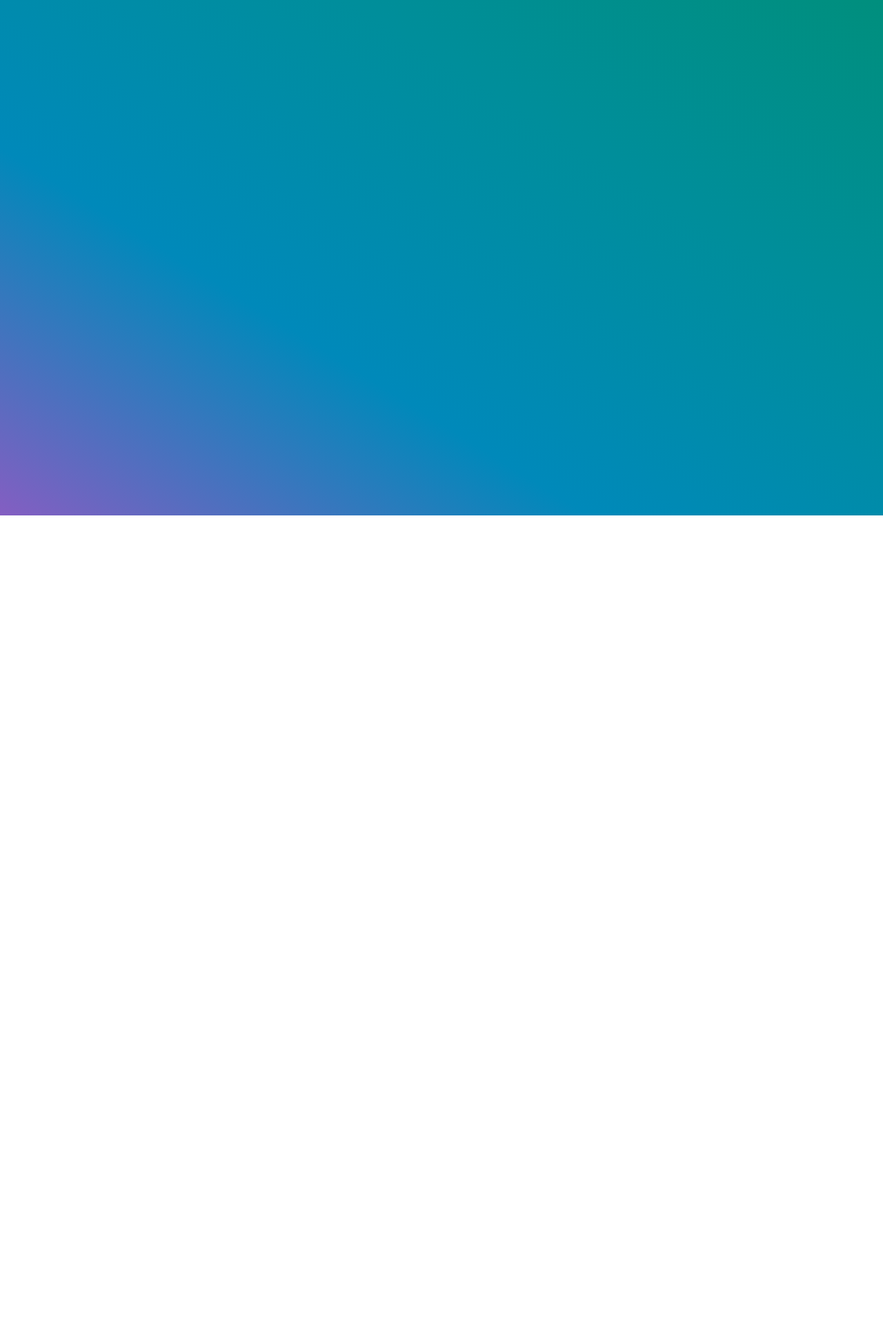
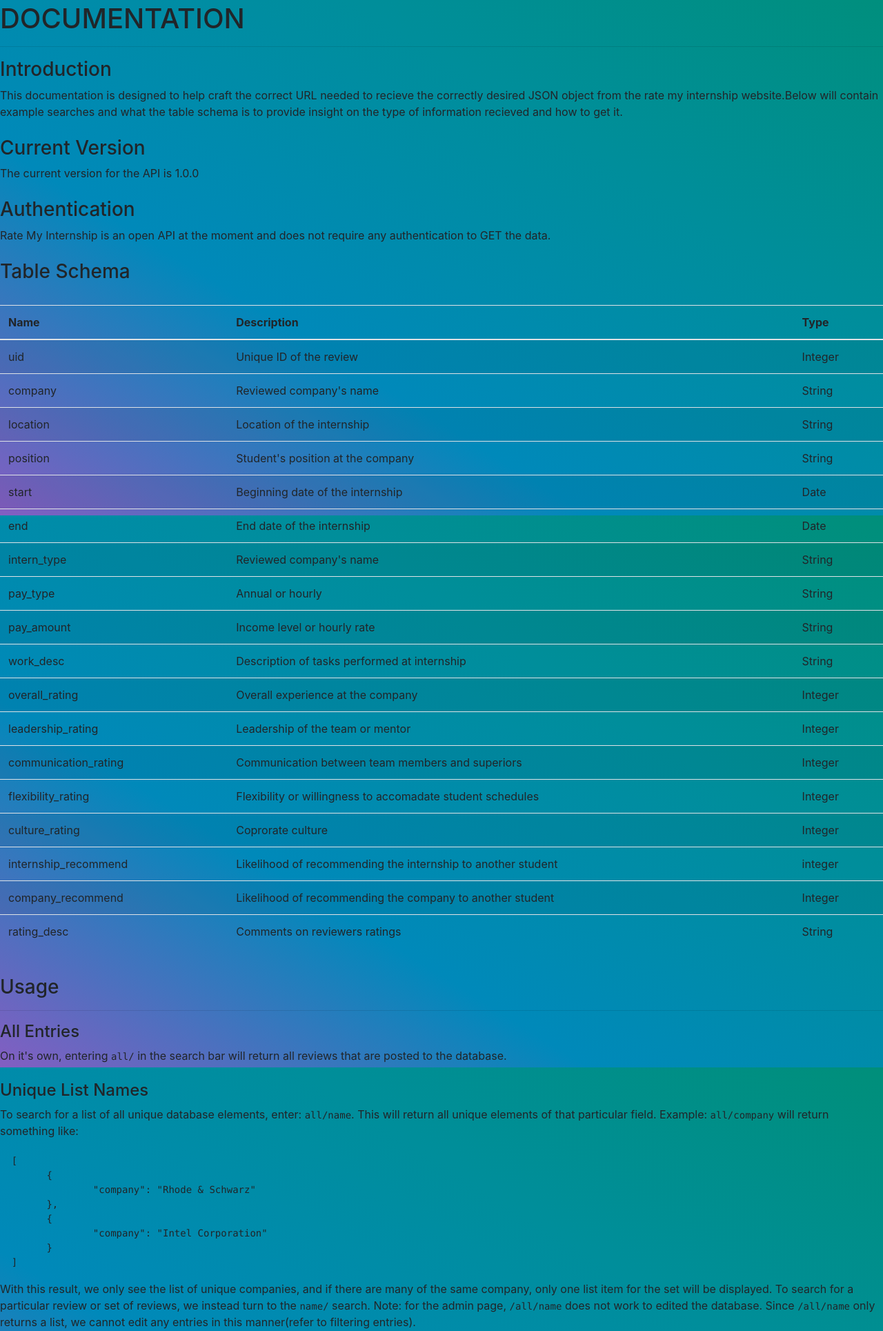
Before and after one commit to Aly-Tomato/ratemyinternship, a website: page views/documentation.html in a window 1280 px wide. Shown: the part 53-1982 px from the top of the page at 69% size. Before the commit the page ends 800 px from the top, so only its background shows below. Drawn offline with nearby package versions, Linux system fonts and the light colour scheme.

Commit message:
Added documentation

```diff
--- a/views/documentation.html
+++ b/views/documentation.html
@@ -1,24 +1,20 @@
 <!DOCTYPE html>
 <html lang="en">
+
 <head>
   <meta charset="UTF-8">
   <title>documentation page</title>
-    <link rel="stylesheet" type="text/css" href="../static/css/base.css"/>
-    <link rel="stylesheet" type="text/css" href="https://cdnjs.cloudflare.com/ajax/libs/twitter-bootstrap/4.0.0/css/bootstrap.min.css"/>
+  <link rel="stylesheet" type="text/css" href="../static/css/base.css" />
+  <link rel="stylesheet" type="text/css"
+    href="https://cdnjs.cloudflare.com/ajax/libs/twitter-bootstrap/4.0.0/css/bootstrap.min.css" />
 </head>
+
 <body>
   <!-- Navbar with Home, about, documentation, contribute(rate an internship)  -->
   <nav class="navbar navbar-expand-lg navbar-custom" id="navbar-custom">
     <a class="navbar-brand" href="/">RATE MY INTERNSHIP</a>
-    <button
-            class="navbar-toggler"
-            type="button"
-            data-toggle="collapse"
-            data-target="#navbarNav"
-            aria-controls="navbarNav"
-            aria-expanded="false"
-            aria-label="Toggle navigation"
-    >
+    <button class="navbar-toggler" type="button" data-toggle="collapse" data-target="#navbarNav"
+      aria-controls="navbarNav" aria-expanded="false" aria-label="Toggle navigation">
       <span class="navbar-toggler-icon"></span>
     </button>
     <div class="collapse navbar-collapse" id="navbarNav">
@@ -32,17 +28,183 @@
       </ul>
     </div>
   </nav>
+  <h1>DOCUMENTATION</h1>
+  <hr>
+  <h3>Introduction</h3>
+  <a>This documentation is designed to help craft the correct URL needed to recieve the correctly desired JSON object
+    from the rate my internship website.Below will contain example searches and what the table schema is to provide
+    insight on the type of information recieved and how to get it.
+  </a>
+  </br></br>
+  <h3>Current Version</h3>
+  <a>The current version for the API is 1.0.0</a>
+  </br></br>
+  <h3>Authentication</h3>
+  <a>Rate My Internship is an open API at the moment and does not require any authentication to GET the data.</a>
+  </br></br>
+  <h3>Table Schema</h3>
+  </br>
+  <table class="table table-striped table-hover" id="admin-table">
+    <thead>
+      <tr>
+        <th>Name</th>
+        <th>Description</th>
+        <th>Type</th>
+      </tr>
+    </thead>
+    <tbody id="table-body">
+      <tr>
+        <td>uid</td>
+        <td>Unique ID of the review</td>
+        <td>Integer</td>
+      </tr>
+      <tr>
+        <td>company</td>
+        <td>Reviewed company's name</td>
+        <td>String</td>
+      </tr>
+      <tr>
+        <td>location</td>
+        <td>Location of the internship</td>
+        <td>String</td>
+      </tr>
+      <tr>
+        <td>position</td>
+        <td>Student's position at the company</td>
+        <td>String</td>
+      </tr>
+      <tr>
+        <td>start</td>
+        <td>Beginning date of the internship</td>
+        <td>Date</td>
+      </tr>
+      <tr>
+        <td>end</td>
+        <td>End date of the internship</td>
+        <td>Date</td>
+      </tr>
+      <tr>
+        <td>intern_type</td>
+        <td>Reviewed company's name</td>
+        <td>String</td>
+      </tr>
+      <tr>
+        <td>pay_type</td>
+        <td>Annual or hourly</td>
+        <td>String</td>
+      </tr>
+      <tr>
+        <td>pay_amount</td>
+        <td>Income level or hourly rate</td>
+        <td>String</td>
+      </tr>
+      <tr>
+        <td>work_desc</td>
+        <td>Description of tasks performed at internship</td>
+        <td>String</td>
+      </tr>
+      <tr>
+        <td>overall_rating</td>
+        <td>Overall experience at the company</td>
+        <td>Integer</td>
+      </tr>
+      <tr>
+        <td>leadership_rating</td>
+        <td>Leadership of the team or mentor</td>
+        <td>Integer</td>
+      </tr>
+      <tr>
+        <td>communication_rating</td>
+        <td>Communication between team members and superiors</td>
+        <td>Integer</td>
+      </tr>
+      <tr>
+        <td>flexibility_rating</td>
+        <td>Flexibility or willingness to accomadate student schedules</td>
+        <td>Integer</td>
+      </tr>
+      <tr>
+        <td>culture_rating</td>
+        <td>Coprorate culture</td>
+        <td>Integer</td>
+      </tr>
+      <tr>
+        <td>internship_recommend</td>
+        <td>Likelihood of recommending the internship to another student</td>
+        <td>integer</td>
+      </tr>
+      <tr>
+        <td>company_recommend</td>
+        <td>Likelihood of recommending the company to another student</td>
+        <td>Integer</td>
+      </tr>
+      <tr>
+        <td>rating_desc</td>
+        <td>Comments on reviewers ratings</td>
+        <td>String</td>
+      </tr>
+    </tbody>
+  </table>
+  </br>
+  <h3>Usage</h3>
+  <hr>
+  <h4>All Entries</h4>
+  <a>On it's own, entering <code>all/</code> in the search bar will return all reviews that are posted to the database.</a>
+</br></br>
+    <h4>Unique List Names</h4>
+    <a>To search for a list of all unique database elements, enter: <code>all/name</code>. This will return all unique
+  elements of that particular field.
+  Example: <code>all/company</code> will return something like:
+  <pre><code>
+  [
+        {
+                "company": "Rhode & Schwarz"
+        },
+        {
+                "company": "Intel Corporation"
+        }
+  ]
+</code></pre>
+  With this result, we only see the list of unique companies, and if there are many of the same company, only one list
+  item for the set will be displayed. To search for a particular review or set of reviews, we instead turn to the
+      <code>name/</code> search. Note: for the admin page, <code>/all/name</code> does not work to edited the database. Since <code>/all/name</code> only returns a list, we cannot edit any entries in this manner(refer to filtering entries).</a>
+</br></br>
+  <h4>Filtering Entries</h4>
+<a>To search for specific entries, we can use design the URL to get all of the desired data. The format for this search is: <code>name/value</code>. The name is the field of data such as company or overall_rating. To view all the names of the potential searches, please refer to the table schema.
+Example: You wanted to find all of the entries for the portland area. You would enter: <code>location/Portland,%20OR</code> (At the moment, all of the searches are case sensitive, so be sure the search will match the result.) This will return:</a>
+<pre><code>[
+        {
+                "uid": 7,
+                "company": "Intel Corporation",
+                "location": "Portland, OR",
+                "position": "Software Engineering Intern",
+                "start": "2020-03-03T08:00:00.000Z",
+                "end": "2020-03-27T07:00:00.000Z",
+                "intern_type": "other",
+                "pay_type": "Annual",
+                "pay_amount": "$20,000 - $35,000",
+                "work_desc": "",
+                "overall_rating": 3,
+                "leadership_rating": 3,
+                "communication_rating": 3,
+                "flexibility_rating": 3,
+                "culture_rating": 3,
+                "internship_recommend": 3,
+                "company_recommend": 3,
+                "ratings_desc": ""
+        }
+]
+ </code> </pre>
+<a> In this instance, there was currently only 1 entry under the Portland, OR search criteria. There can be many ways to use this feature such as <code>overall_rating/5</code> to view all of the review entries with an overall rating of 5.</a>
+    <h3>Libraries</h3>
+    <hr>
+    <h5>Express</h5>
+    <a link href="https://expressjs.com/">https://expressjs.com/</a>
+    <h5>Node-postgres</h5>
+    <a link href="https://expressjs.com/">https://node-postgres.com/</a>
 
+    <script type="text/javascript"
+      src="https://cdnjs.cloudflare.com/ajax/libs/twitter-bootstrap/4.0.0/js/bootstrap.min.js"></script>
+</body>
 
-<script type="text/javascript" src="https://cdnjs.cloudflare.com/ajax/libs/twitter-bootstrap/4.0.0/js/bootstrap.min.js"></script>
-</body>
 </html>
-
-<!--
-    Introduction
-    table schema
-    list all different examples and what they are (all/fields shows list of fields)
-    how the filter works
-    syntax
-    admin page where all/whatever doesnt work because it returns a list so use specific searches
- -->
```
Lines whose indentation alone changed are shown as unchanged.
